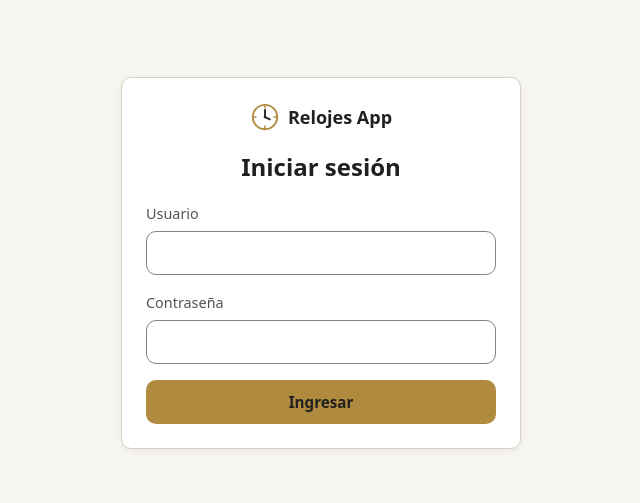
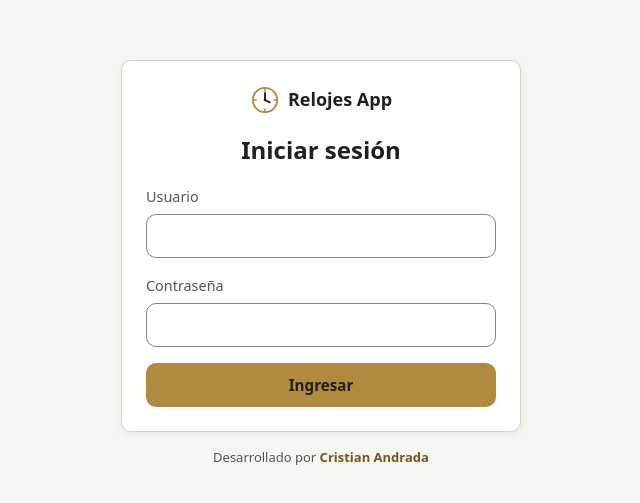
Before and after one commit to Ticran/relojes-app, a React (Vite) app in the folder frontend/: page / in a window 1280 px wide. Shown: the part 137-640 px from the top of the page, without its empty margins (319-959 px from the left). Built offline with nearby package versions, Linux system fonts and the light colour scheme; no server answers.

Commit message:
ui(login): agrega crédito de autor con enlace a GitHub

```diff
--- a/frontend/src/App.css
+++ b/frontend/src/App.css
@@ -1037,8 +1037,10 @@
   min-height: 100vh;
   min-height: 100svh;
   display: flex;
+  flex-direction: column;
   align-items: center;
   justify-content: center;
+  gap: var(--space-4);
   padding: var(--space-6);
   background-color: var(--marfil);
 }
@@ -1047,6 +1049,31 @@
   width: 100%;
   max-width: 400px;
   margin: 0;
+}
+
+.login__footer {
+  width: 100%;
+  max-width: 400px;
+  color: var(--texto-secundario);
+  font-size: var(--text-xs);
+  line-height: 1.4;
+  text-align: center;
+}
+
+.login__footer a {
+  color: var(--dorado-texto);
+  font-weight: var(--weight-semibold);
+  text-decoration: none;
+}
+
+.login__footer a:hover {
+  text-decoration: underline;
+}
+
+.login__footer a:focus-visible {
+  outline: var(--focus-width) solid var(--dorado-texto);
+  outline-offset: var(--focus-offset);
+  border-radius: var(--radius-small);
 }
 
 .login__brand {
--- a/frontend/src/components/Login.jsx
+++ b/frontend/src/components/Login.jsx
@@ -121,6 +121,16 @@ export default function Login({ onLogin }) {
           {loading ? "Ingresando..." : "Ingresar"}
         </button>
       </form>
+      <footer className="login__footer">
+        Desarrollado por{" "}
+        <a
+          href="https://github.com/Ticran"
+          target="_blank"
+          rel="noopener noreferrer"
+        >
+          Cristian Andrada
+        </a>
+      </footer>
     </div>
   );
 }
```
